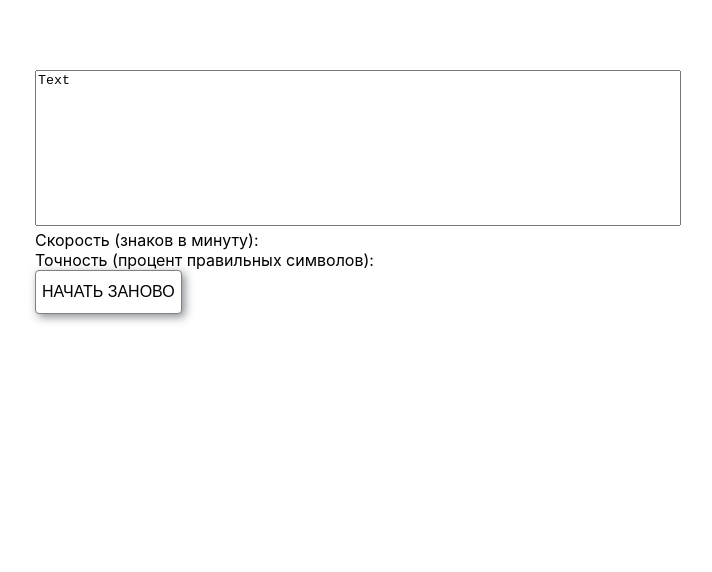
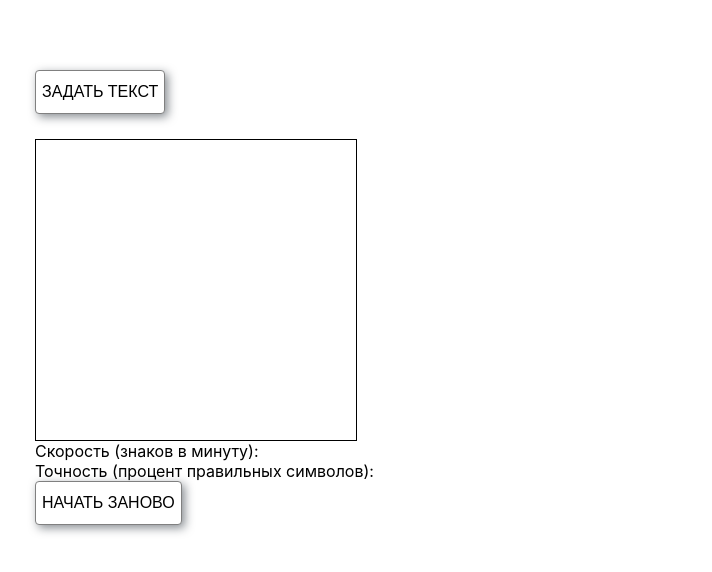
Before and after one commit to KseniaIkud/Touch-typing-app, a React (Create React App) app: page / in a window 1280 px wide. Shown: the top 572 px of the page, without its empty margins (285-997 px from the left). Built offline with nearby package versions, Linux system fonts and the light colour scheme.

Commit message:
function for server request added

```diff
--- /dev/null
+++ b/src/Api/getText.js
@@ -0,0 +1,6 @@
+const getText = () => {
+    return fetch('https://baconipsum.com/api/?type=all-meat&sentences=1&start-with-lorem=1').then(response => {
+        return response.json()
+    })
+}
+export default getText
--- a/src/App.css
+++ b/src/App.css
@@ -6,8 +6,9 @@
     margin: 0 auto;
 }
 .textarea {
-    width: 100%;
-    resize: none;
+    width: 50%;
+    height: 300px;
+    border: 1px solid #000;
 }
 .restart {
     border: 1px solid gray;
@@ -19,6 +20,7 @@
     line-height: 40px;
     box-shadow: 3px 3px 10px rgba(20, 30, 40, .5);
     cursor: pointer;
+    margin-bottom: 25px;
 }
 .restart:hover {
     box-shadow: 8px 8px 15px rgba(20, 30, 100, .5);
--- a/src/App.jsx
+++ b/src/App.jsx
@@ -1,12 +1,23 @@
-import React from 'react';
+import React, { useState, useEffect } from 'react';
 import './App.css';
+import getText from './Api/getText'
 
 const App = () => {
+    const [state, setState] = useState({})
+    const setText = () => {
+        getText()
+        .then(result => setState({text: result}))
+    }
+
+
     return <div className="app">
         <div className="app__content">
-            <textarea className="textarea" name="text" id="text" cols="30" rows="10">
-                Text
-            </textarea>
+            <button className="restart" onClick={setText}>
+                Задать текст
+            </button>
+            <div className="textarea">
+                {state.text || ''}
+            </div>
             <div className="result">
                 <div>
                     Скорость (знаков в минуту):
```
